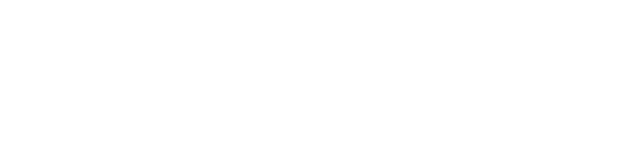
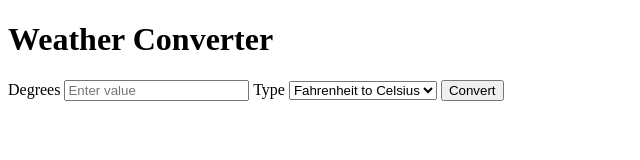
Before and after one commit to amitkukrejadev/weather-converter, a plain HTML site: page index.html in a window 1280 px wide. Shown: the whole page, without its empty margins (0-640 px from the left). Drawn offline with Linux system fonts and the light colour scheme.

Commit message:
Add basic HTML structure with CSS and JS links

```diff
--- a/index.html
+++ b/index.html
@@ -4,8 +4,27 @@
     <meta charset="UTF-8">
     <meta name="viewport" content="width=device-width, initial-scale=1.0">
     <title>Weather Converter</title>
+    <link rel="stylesheet" href="style.css">
 </head>
 <body>
+    <main>
+        <h1>Weather Converter</h1>
+        <section>
+            <form id="converter-form" autocomplete="off">
+                <label for="degreesInput">Degrees</label>
+                <input type="number" id="degreesInput" name="degreesInput" placeholder="Enter value" required>
 
+                <label for="typeSelect">Type</label>
+                <select id="typeSelect" name="typeSelect">
+                    <option value="Fahrenheit">Fahrenheit to Celsius</option>
+                    <option value="Celsius">Celsius to Fahrenheit</option>
+                </select>
+
+                <button type="submit">Convert</button>
+            </form>
+            <div id="resultDisplay"></div>
+        </section>
+    </main>
+    <script src="script.js"></script>
 </body>
 </html>
```
